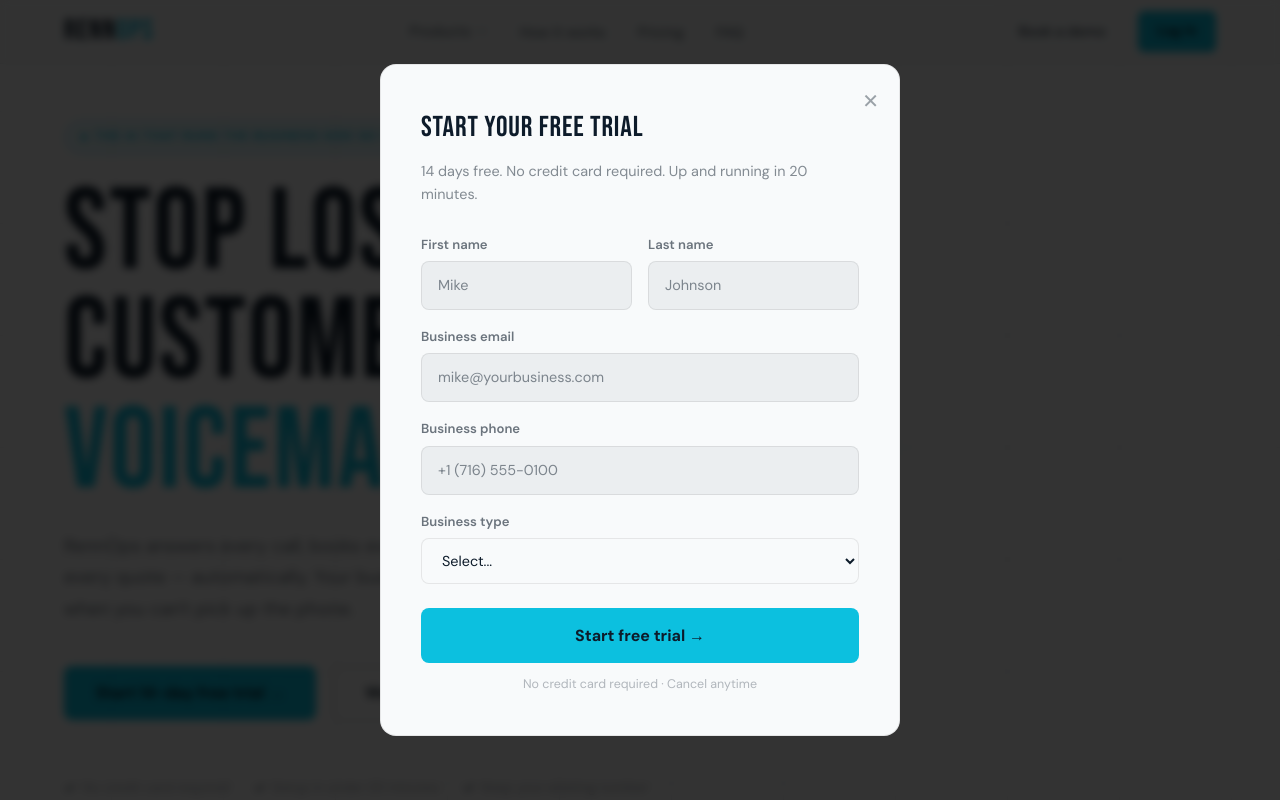
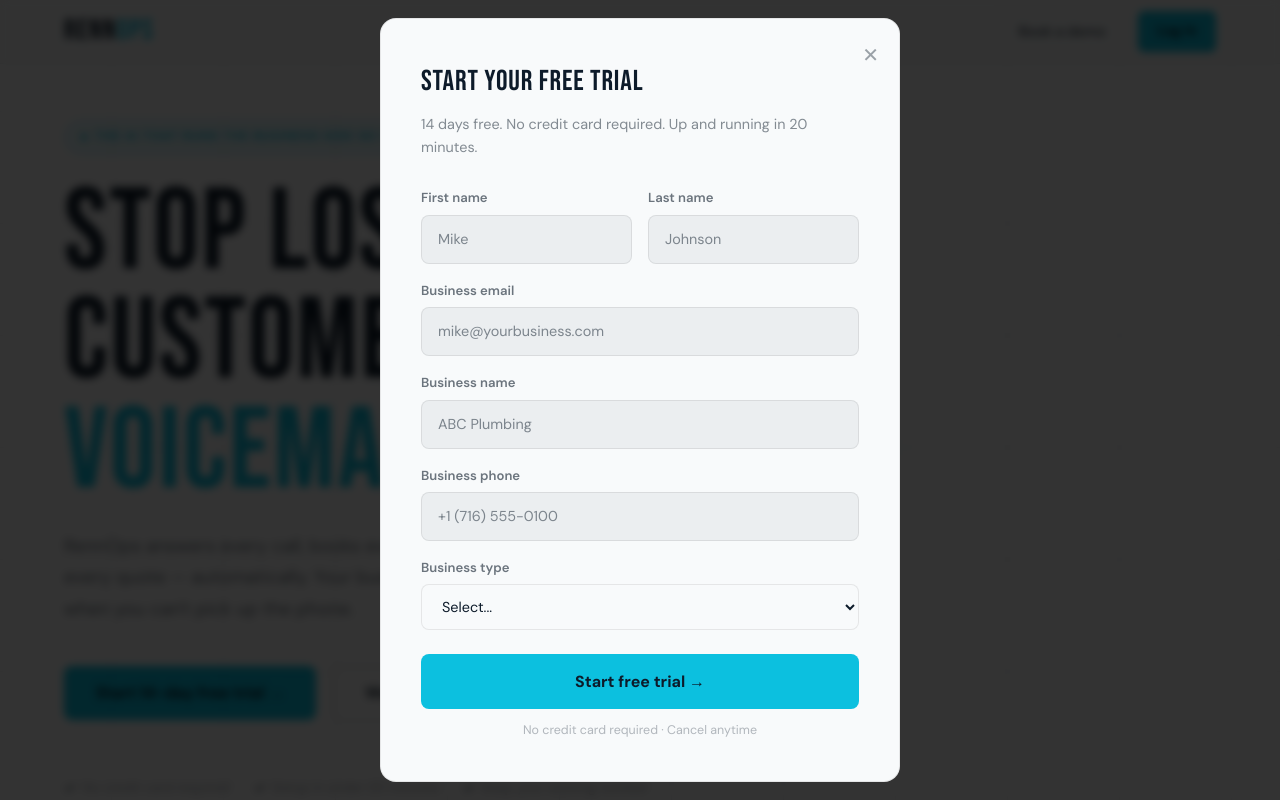
Before and after one commit to is-krumi/lawrenn, a Next.js app in the folder rennops-web/: page / in a window 1280 px wide. Both pictures are taken after a click on the button "Start 14-day free trial →". Shown: the top 800 px of the page. Built offline with nearby package versions, Linux system fonts and the light colour scheme.

Commit message:
trial notify updates

```diff
--- a/rennops-web/app/page.tsx
+++ b/rennops-web/app/page.tsx
@@ -288,11 +288,13 @@ function Modal({ title, sub, onClose, children }: { title: string; sub: string;
   );
 }
 
-function FormInput({ label, type = "text", placeholder }: { label: string; type?: string; placeholder: string }) {
+function FormInput({ label, type = "text", placeholder, onChange }: { label: string; type?: string; placeholder: string; onChange?: (v: string) => void }) {
   return (
     <div style={{ marginBottom: "1rem" }}>
       <label style={{ display: "block", fontSize: "0.82rem", fontWeight: 600, color: "rgba(13,27,42,0.6)", marginBottom: "0.4rem" }}>{label}</label>
-      <input type={type} placeholder={placeholder} style={{ width: "100%", background: "rgba(13,27,42,0.05)", border: "1px solid var(--border)", borderRadius: 8, padding: "0.75rem 1rem", color: "var(--navy)", fontFamily: "'DM Sans'", fontSize: "0.9rem", outline: "none" }}
+      <input type={type} placeholder={placeholder}
+        onChange={onChange ? e => onChange(e.target.value) : undefined}
+        style={{ width: "100%", background: "rgba(13,27,42,0.05)", border: "1px solid var(--border)", borderRadius: 8, padding: "0.75rem 1rem", color: "var(--navy)", fontFamily: "'DM Sans'", fontSize: "0.9rem", outline: "none" }}
         onFocus={e => e.currentTarget.style.borderColor = "var(--cyan)"}
         onBlur={e => e.currentTarget.style.borderColor = "var(--border)"} />
     </div>
@@ -649,7 +651,22 @@ function LiveFeed() {
 export default function Home() {
   const [showTrial, setShowTrial] = useState(false);
   const [showDemo, setShowDemo] = useState(false);
-  const [trialDone, setTrialDone] = useState(false);
+  const [trialDone, setTrialDone]   = useState(false);
+  const [trialEmail, setTrialEmail] = useState("");
+  const [trialBiz,   setTrialBiz]   = useState("");
+
+  async function submitTrial() {
+    setTrialDone(true);
+    fetch("/api/notify-new-trial", {
+      method: "POST",
+      headers: { "Content-Type": "application/json" },
+      body: JSON.stringify({
+        business_name: trialBiz  || "(not provided)",
+        owner_email:   trialEmail || "(not provided)",
+        plan: "Pro",
+      }),
+    }).catch(() => {});
+  }
   const [demoDone, setDemoDone] = useState(false);
   const heroRef = useRef<HTMLElement>(null);
   const HERO_GRID_SIZE = 112;
@@ -1005,17 +1022,18 @@ export default function Home() {
 
       {/* ── TRIAL MODAL ── */}
       {showTrial && (
-        <Modal title="START YOUR FREE TRIAL" sub="14 days free. No credit card required. Up and running in 20 minutes." onClose={() => { setShowTrial(false); setTrialDone(false); }}>
+        <Modal title="START YOUR FREE TRIAL" sub="14 days free. No credit card required. Up and running in 20 minutes." onClose={() => { setShowTrial(false); setTrialDone(false); setTrialEmail(""); setTrialBiz(""); }}>
           {!trialDone ? (
             <>
               <div style={{ display: "grid", gridTemplateColumns: "1fr 1fr", gap: "1rem" }}>
                 <FormInput label="First name" placeholder="Mike" />
                 <FormInput label="Last name" placeholder="Johnson" />
               </div>
-              <FormInput label="Business email" type="email" placeholder="mike@yourbusiness.com" />
+              <FormInput label="Business email" type="email" placeholder="mike@yourbusiness.com" onChange={setTrialEmail} />
+              <FormInput label="Business name" placeholder="ABC Plumbing" onChange={setTrialBiz} />
               <FormInput label="Business phone" type="tel" placeholder="+1 (716) 555-0100" />
               <FormSelect label="Business type" options={["HVAC", "Plumbing", "Electrical", "Roofing", "Pest Control", "Pool Service", "Landscaping", "Cleaning", "Other"]} />
-              <SubmitBtn label="Start free trial →" onClick={() => setTrialDone(true)} />
+              <SubmitBtn label="Start free trial →" onClick={submitTrial} />
               <p style={{ textAlign: "center", fontSize: "0.78rem", color: "rgba(13,27,42,0.3)", marginTop: "0.75rem" }}>No credit card required · Cancel anytime</p>
             </>
           ) : (
```
